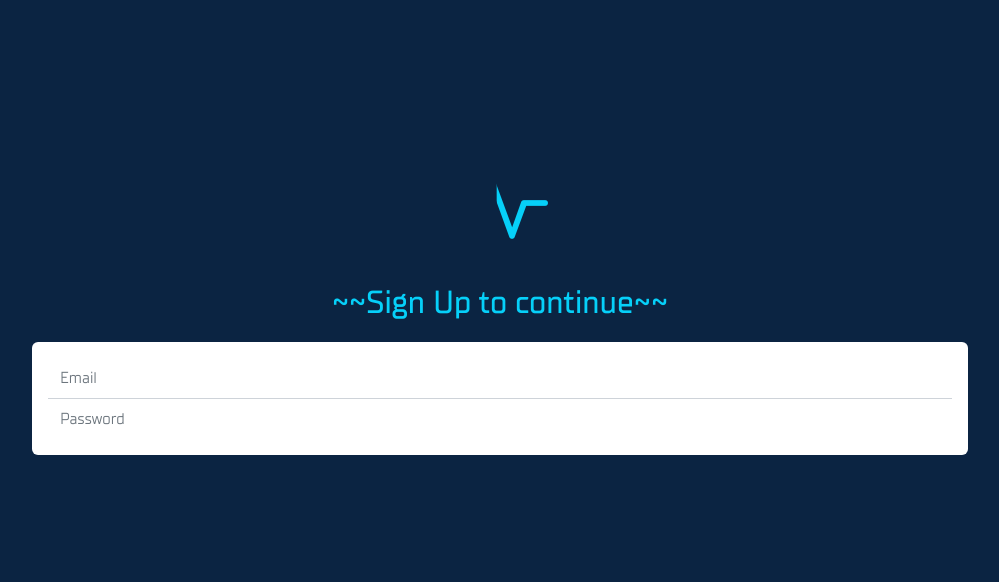
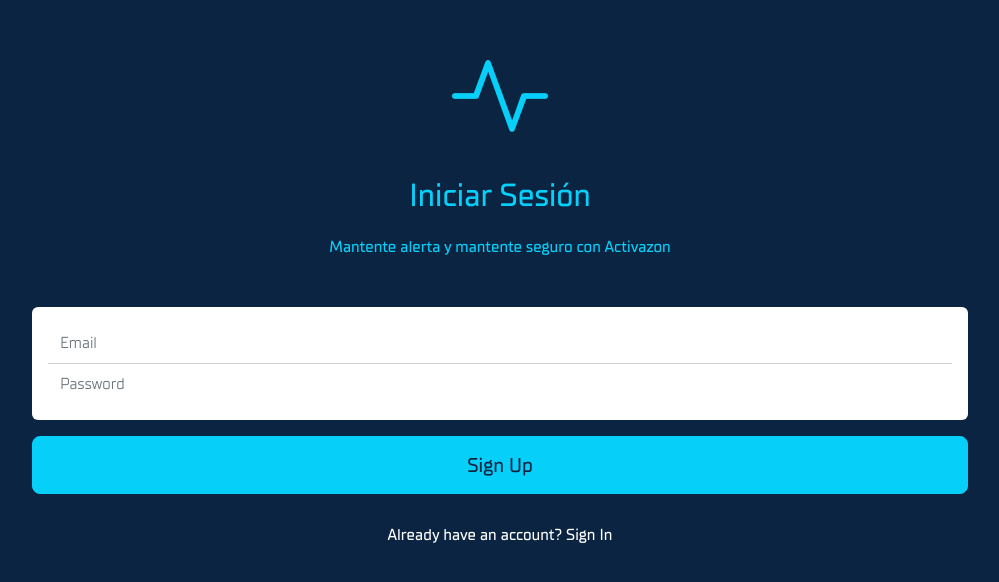
Before and after one commit to Activazon/activazon-ui, a Next.js app: page /app in a window 1280 px wide. Shown: the part 106-688 px from the top of the page, without its empty margins (140-1139 px from the left). Built offline with nearby package versions, Linux system fonts and the light colour scheme; no server answers.

Commit message:
improvements on animation for app walkthrough

```diff
--- a/pages/app.js
+++ b/pages/app.js
@@ -1,6 +1,6 @@
 import classNames from "classnames";
 import { useTrans } from "lib/trans";
-import { useEffect, useState } from "react";
+import { useCallback, useEffect, useState } from "react";
 import { isDisplayModeStandalone } from "lib/pwa";
 import { useUser } from "lib/user";
 import Head from "components/Head";
@@ -16,64 +16,219 @@
 export default function Home({}) {
   const { t } = useTrans();
   const user = useUser();
-  const [requiredActions, setRequiredActions] = useState([]);
-  const [activeAction, setActiveAction] = useState(null);
+  //   const [requiredActions, setRequiredActions] = useState([]);
+  const [currentAction, setCurrentAction] = useState("loading");
+  const [previousAction, setPreviousAction] = useState(null);
+  const [isBusy, setIsBusy] = useState(false);
+
+  const switchAction = useCallback(
+    (action) => {
+      setPreviousAction(currentAction);
+      setCurrentAction(action);
+    },
+    [currentAction]
+  );
+
   useEffect(() => {
     // this app has been added to the home screen
     // so we will check if we need the ask the user for notification permission
     // and sign up.
     // if (isDisplayModeStandalone()) {
-    const _requiredActions = [];
-    if (!user) {
-      // we need to sign the user up
-      _requiredActions.push("askToSignUp");
+    if (!user || pushNotificationPermission() !== "granted") {
+      // setRequiredActions(_requiredActions);
+      switchAction("askToSignIn");
+    } else {
+      // we are good to go
+      //   TODO: redirect to home page
     }
 
-    if (pushNotificationPermission() !== "granted") {
-      // we need ask for permission
-      _requiredActions.push("askForPermission");
-    }
-
-    setRequiredActions(_requiredActions);
-    setActiveAction(_requiredActions[0] || null);
     // }
   }, [user]);
 
-  const showWalkThrough = requiredActions.length > 0;
+  const onAskToSignIn = (e) => {
+    e.preventDefault();
+    switchAction("askToSignIn");
+  };
+  const onAskToSignUp = (e) => {
+    e.preventDefault();
+    switchAction("askToSignUp");
+  };
+
+  const onSignUpFormSubmit = (e) => {
+    e.preventDefault();
+    switchAction("askForPermission");
+  };
+  const onSignInFormSubmit = (e) => {
+    e.preventDefault();
+    switchAction("askForPermission");
+  };
+
+  // keeps the current and previous action render so they can be animated
+  const isOrWasAction = useCallback(
+    (action) => {
+      return currentAction === action || previousAction === action;
+    },
+    [currentAction, previousAction]
+  );
+  const wasAction = useCallback(
+    (action) => {
+      return previousAction === action;
+    },
+    [previousAction]
+  );
+
+  const isAction = useCallback(
+    (action) => {
+      return currentAction === action;
+    },
+    [currentAction]
+  );
+
+  const appContentClassNames = (action) => {
+    return classNames("app-content", {
+      "app-content-open-animate": isAction(action),
+      "app-content-close-animate": wasAction(action),
+    });
+  };
+
+  const brandIconClassNames = classNames("brand-icon bi bi-activity", {
+    "brand-icon-animate": isBusy,
+  });
 
   return (
     <>
       <Head />
       <div className="app-container">
         {/* loading/spinner screen */}
+        {isOrWasAction("loading") && (
           <div
             className={classNames("app-content", {
-            "app-content-close-animate": showWalkThrough,
+              "app-content-close-animate": wasAction("loading"),
             })}
           >
             <div className="brand">
-            <i className="brand-icon bi bi-activity"></i>
+              <i className="brand-icon brand-icon-animate bi bi-activity"></i>
               <p className="brand-text-title">Activazon</p>
               <p className="brand-text">{t("Safety in your hands.")}</p>
             </div>
           </div>
+        )}
+
         {/* journey - sign up */}
-        {activeAction === "askToSignUp" && (
-          <div className="app-content">
-            <div className="brand">
-              <i className="brand-icon bi bi-activity"></i>
+        {isOrWasAction("askToSignUp") && (
+          <div className={appContentClassNames("askToSignUp")}>
+            <div className="brand mb-5">
+              <i className={brandIconClassNames}></i>
               <p className="brand-text-title">{t("Sign Up to continue")}</p>
+              <p className="brand-text">
+                {t("Stay alert and stay safe with Activazon")}
+              </p>
             </div>
+
             <div className="container">
-              <div className="login-form">
-                <input className="form-control" placeholder="Email" />
+              <form className="login-form" onSubmit={onSignUpFormSubmit}>
+                <div className="d-flex">
+                  <input
+                    className="form-control w-50"
+                    placeholder="First Name"
+                  />
+                  <input
+                    className="form-control w-50"
+                    placeholder="Last Name"
+                  />
+                </div>
                 <input
                   className="form-control"
+                  placeholder="Email"
+                  type="email"
+                />
+
+                <input
+                  className="form-control form-control-last"
                   placeholder="Password"
                   type="password"
                 />
+              </form>
+            </div>
+
+            <div className="container mt-3">
+              <input
+                className="btn btn-primary btn-lg w-100"
+                type="submit"
+                value="Sign Up"
+              />
+            </div>
+
+            <div className="container mt-3">
+              <button
+                className="btn btn-clear text-white w-100"
+                onClick={onAskToSignIn}
+              >
+                Already have an Account? Log In
+              </button>
             </div>
           </div>
+        )}
+
+        {/* journey - login */}
+        {isOrWasAction("askToSignIn") && (
+          <div className={appContentClassNames("askToSignIn")}>
+            <div className="brand mb-5">
+              <i className={brandIconClassNames}></i>
+              <p className="brand-text-title">{t("Sign In")}</p>
+              <p className="brand-text">
+                {t("Stay alert and stay safe with Activazon")}
+              </p>
+            </div>
+
+            <div className="container">
+              <form className="login-form" onSubmit={onSignInFormSubmit}>
+                <input
+                  className="form-control"
+                  placeholder="Email"
+                  type="email"
+                />
+
+                <input
+                  className="form-control form-control-last"
+                  placeholder="Password"
+                  type="password"
+                />
+              </form>
+            </div>
+
+            <div className="container mt-3">
+              <input
+                className="btn btn-primary btn-lg w-100"
+                type="submit"
+                value="Sign Up"
+              />
+            </div>
+
+            <div className="container mt-3">
+              <button
+                className="btn btn-clear text-white w-100"
+                onClick={onAskToSignUp}
+                type="submit"
+                value={t("Sign In")}
+              >
+                Already have an account? Sign In
+              </button>
+            </div>
+          </div>
+        )}
+
+        {/* journey - ask for permission  */}
+        {isOrWasAction("askForPermission") && (
+          <div className={appContentClassNames("askForPermission")}>
+            <div className="brand mb-5">
+              <i className={brandIconClassNames}></i>
+              <p className="brand-text-title">{t("Notifications, Yah!")}</p>
+              <p className="brand-text">
+                {t("Stay alert and stay safe with Activazon")}
+              </p>
+            </div>
+            {/*  */}
           </div>
         )}
       </div>
--- a/styles/app.scss
+++ b/styles/app.scss
@@ -15,6 +15,7 @@
   width: 100vw;
   height: 100vh;
   position: absolute;
+  overflow: hidden;
 
   .app-content {
     position: absolute;
@@ -27,8 +28,13 @@
     @extend .justify-content-center;
     @extend .flex-column;
 
+    &-open-animate {
+      animation: fadeInLeft 0.5s ease-in-out;
+      animation-fill-mode: forwards;
+    }
+
     &-close-animate {
-      animation: fadeOut 0.5s ease-in-out;
+      animation: fadeOutRight 0.5s ease-in-out;
       animation-fill-mode: forwards;
     }
 
@@ -37,7 +43,9 @@
       color: $primary;
       .brand-icon {
         font-size: 6rem;
-        animation: pulse 2s ease-in-out infinite;
+        &-animate {
+          animation: pulse 2s ease-in-out infinite;
+        }
       }
       .brand-text {
         margin: 0px;
@@ -56,18 +64,20 @@
       @extend .card-body;
       border: 0px;
       background-color: $white;
+      animation-fill-mode: forwards;
 
       .form-control {
         border: 0px;
         border-bottom: 1px solid rgba($bg-color, 0.2);
         border-radius: 0px;
         background-color: transparent;
+        font-size: 600;
         @extend .py-2;
         &:focus {
           box-shadow: none;
           border-bottom: 1px solid $primary;
         }
-        &:last-child {
+        &-last {
           border-bottom: 0px;
         }
       }
--- a/trans.json
+++ b/trans.json
@@ -811,5 +811,9 @@
   "Safety in your hands.": {
     "en": "Safety in your hands.",
     "es": "Seguridad en tus manos."
+  },
+  "Sign Up to continue": {
+    "en": "Sign Up to continue",
+    "es": "Regístrate para continuar"
   }
 }
```
Lines whose indentation alone changed are shown as unchanged.
